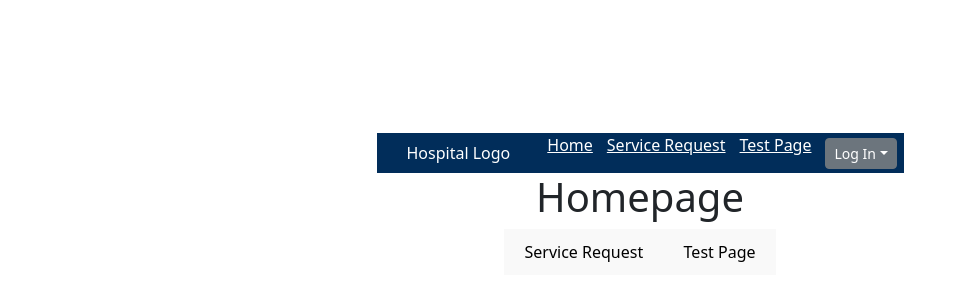
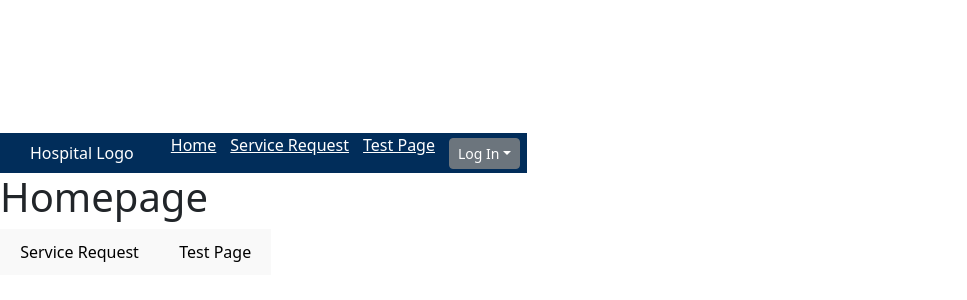
Before and after one commit to Landaman/softeng-framework-mqp, a React (Vite) app in the folder apps/frontend/: page / in a window 1280 px wide. Shown: the part 196-496 px from the top of the page, without its empty margins (0-967 px from the left). Built offline with nearby package versions, Linux system fonts and the light colour scheme.

Commit message:
Fixed an issue where refresh tokens would be missing in some cases

```diff
--- a/apps/frontend/src/App.tsx
+++ b/apps/frontend/src/App.tsx
@@ -1,5 +1,4 @@
 import React from "react";
-import "./App.css";
 import {
   createBrowserRouter,
   RouterProvider,
@@ -76,9 +75,10 @@ function App() {
         authorizationParams={{
           redirect_uri: window.location.origin,
           audience: "/api",
+          scope: "openid profile email offline_access",
         }}
       >
-        <div className={"main"}>
+        <div className="w-100 h-100">
           <NavBar />
           <Outlet />
         </div>
```
